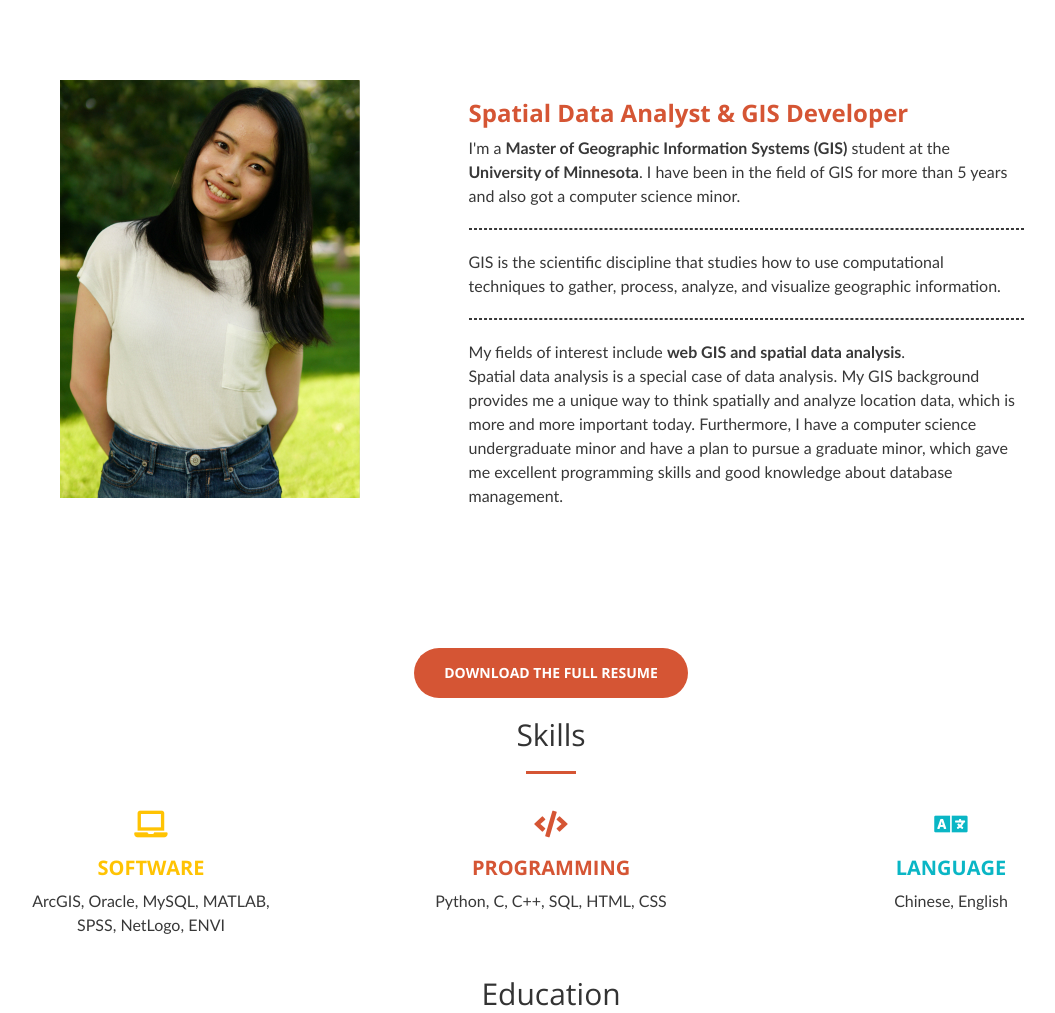
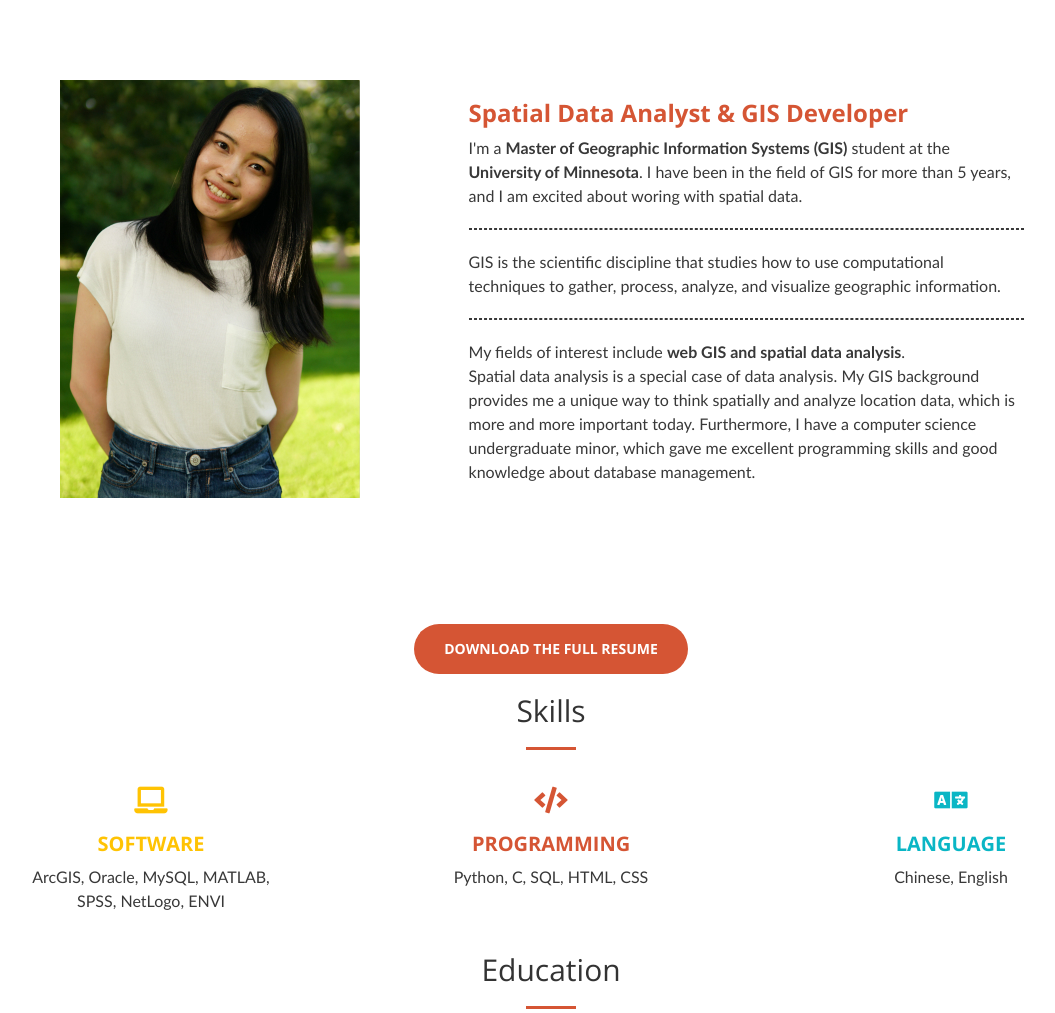
Before and after one commit to IrisZhiweiYan/IrisZhiweiYan.github.io, a plain HTML site: page index.html in a window 1280 px wide. Shown: the part 820-1833 px from the top of the page, without its empty margins (89-1144 px from the left). Drawn offline with nearby package versions, Linux system fonts and the light colour scheme; some packages are replaced by stand-ins of ours.

Commit message:
Update "About Me"

```diff
--- a/index.html
+++ b/index.html
@@ -98,12 +98,12 @@
                 </div>
                 <div class="col-lg-6 col-md-6">
                     <h3 class="text-emphasis" style="font-weight:bold"> Spatial Data Analyst & GIS Developer </h3>
-                    <p>I'm a <b>Master of Geographic Information Systems (GIS)</b> student at the <b>University of Minnesota</b>. I have been in the field of GIS for more than 5 years and also got a computer science minor. <p>
+                    <p>I'm a <b>Master of Geographic Information Systems (GIS)</b> student at the <b>University of Minnesota</b>. I have been in the field of GIS for more than 5 years, and I am excited about woring with spatial data. <p>
                     <hr>
                     <p>GIS is the scientific discipline that studies how to use computational techniques to gather, process, analyze, and visualize geographic information.</p>
                     <hr>
                     <p>My fields of interest include <b>web GIS and spatial data analysis</b>. <br>
-                    Spatial data analysis is a special case of data analysis. My GIS background provides me a unique way to think spatially and analyze location data, which is more and more important today. Furthermore, I have a computer science undergraduate minor and have a plan to pursue a graduate minor, which gave me excellent programming skills and good knowledge about database management.
+                    Spatial data analysis is a special case of data analysis. My GIS background provides me a unique way to think spatially and analyze location data, which is more and more important today. Furthermore, I have a computer science undergraduate minor, which gave me excellent programming skills and good knowledge about database management.
                     </p>
                 </div>
             </div>
@@ -141,7 +141,7 @@
                     <div class="center" style="width :80%">
                         <h3 class="text-emphasis"><i class="fas fa-code fa-lg"></i></h3>
                         <h3 class="text-emphasis">Programming</h3>
-                        <p style="text-align: center"> Python, C, C++, SQL, HTML, CSS</p>
+                        <p style="text-align: center"> Python, C, SQL, HTML, CSS</p>
                     </div>
                 </div>
                 <div class="col-lg-3 col-lg-offset-075 col-md-3 col-md-offset-075 col-sm-3 col-sm-offset-075 col-xs-10 col-xs-offset-1">
```
